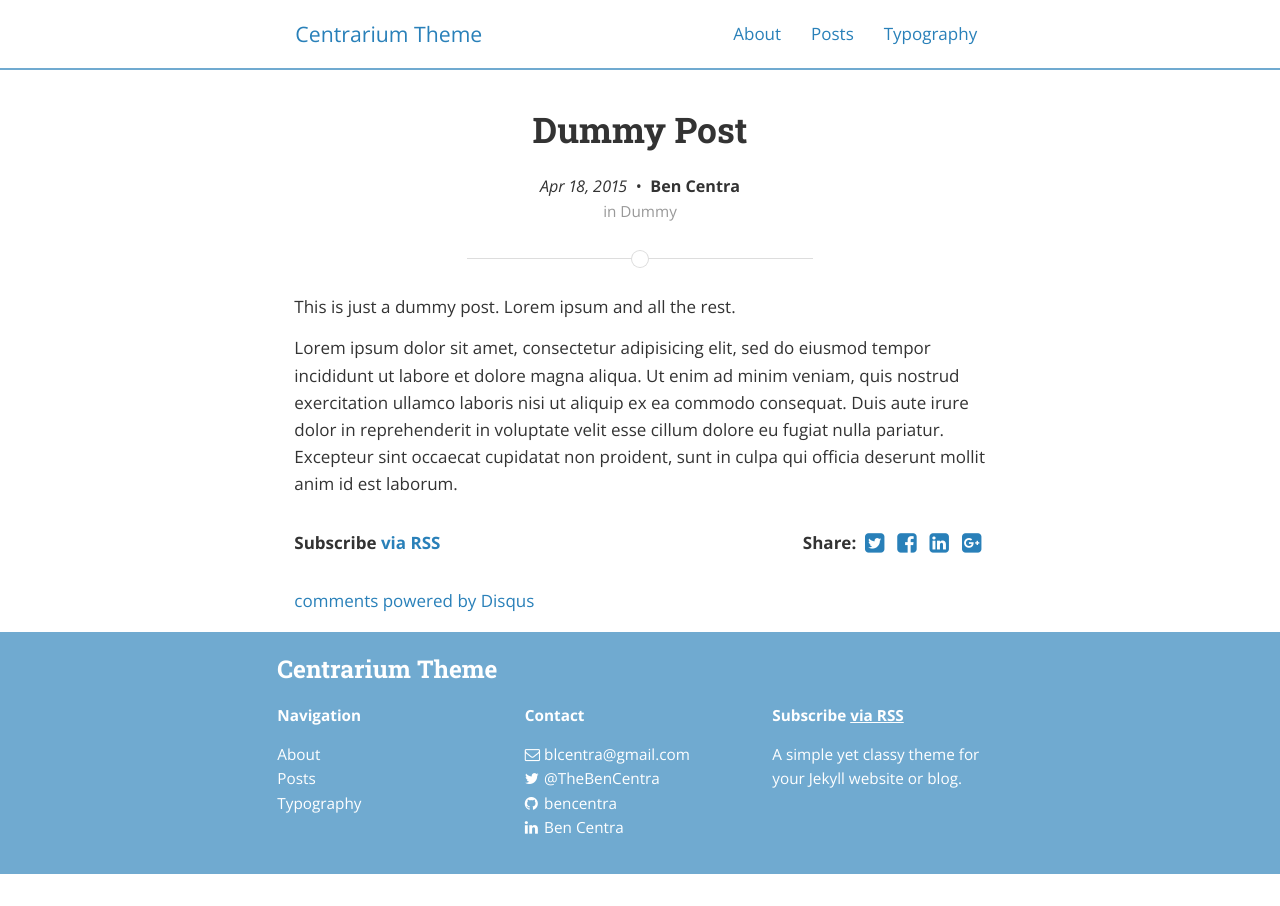
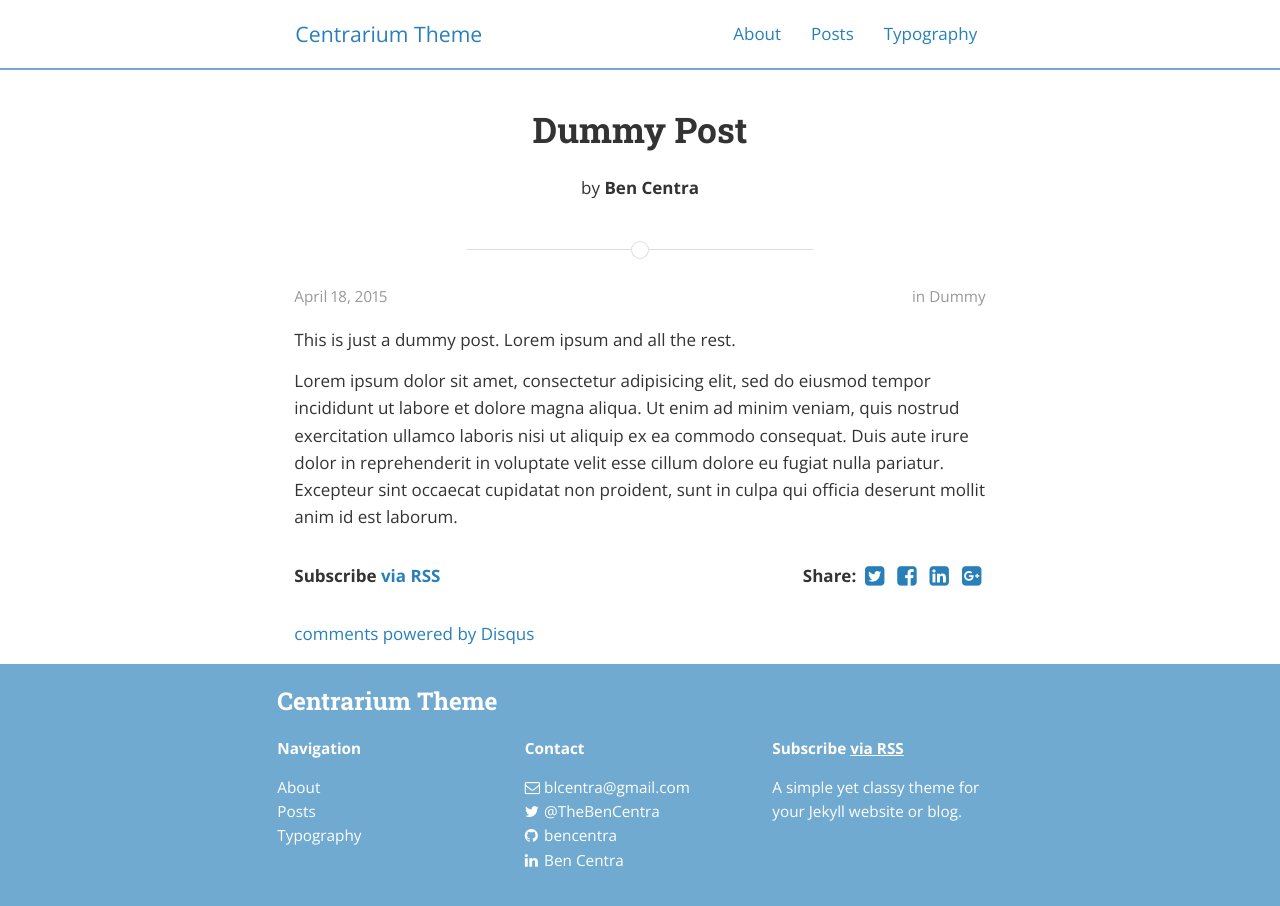
Before and after one commit to bencentra/centrarium, a Jekyll site: the page built from _posts/2015-04-18-dummy.markdown, in a window 1280 px wide. Built offline with Jekyll 4.4.1, drawn with Linux system fonts in a browser that asks for light colours; nearby versions of some CDN libraries; comment, search, counter and statistics services are not loaded; a style sheet for code colours, icons or effects is not loaded.

Commit message:
improved headers for index.html, posts, and pages

```diff
--- a/_layouts/post.html
+++ b/_layouts/post.html
@@ -1,16 +1,23 @@
 ---
 layout: default
 ---
-<div class="wrapper">
 <div class="post">
 
-<header class="post-header">
-  <h1 class="post-title">{{ page.title }}</h1>
-  <div class="post-info"><em>{{ page.date | date: "%b %-d, %Y" }}</em>&nbsp;{% if page.author %} • &nbsp;<strong>{{ page.author }}</strong>{% endif %}</div>
-  {% if page.categories %}<p class="post-meta">in {% for cat in page.categories %}{{ cat }}{% if forloop.last == false %}, {% endif %}{% endfor %}{% endif %}</p>
-</header>
+<div class="post-header-container {% if page.cover %}has-cover{% endif %}" {% if page.cover %}style="background-image: url(/{{ page.cover }});"{% endif %}>
+	<header class="post-header">
+		<h1 class="title">{{ page.title }}</h1>
+		<p class="info">by <strong>{{ page.author }}</strong></p>
+	</header>
+</div>
 
-{% include page_divider.html %}
+<div class="wrapper">
+
+{% unless page.cover %} {% include page_divider.html %} {% endunless %}
+
+<section class="post-meta">
+	<div class="post-date">{{ page.date | date: "%B %-d, %Y" }}</div>
+	<div class="post-categories">{% if page.categories %}in {% for cat in page.categories %}{{ cat | capitalize }}{% if forloop.last == false %}, {% endif %}{% endfor %}{% endif %}</div>
+</section>
 
 <article class="post-content">
   {{ content }}
--- a/_sass/_layout.scss
+++ b/_sass/_layout.scss
@@ -28,6 +28,24 @@ code {
 
 pre code.hljs {
 	font-size: modular-scale(-1);
+}
+
+.has-cover {
+	color: $white;
+	text-align: center;
+	text-shadow: 0 2px rgba(0,0,0,0.33);
+	background-position: 50% 50%;
+	background-size: cover;
+	padding: 6em 1em !important;
+	.title {
+		font-size: modular-scale(6);
+	}
+	.info, .subtitle {
+		font-size: modular-scale(1);
+	}
+	@include media($tablet) {
+		padding: 9em 1em !important;
+	}
 }
 
 .page-divider {
@@ -156,26 +174,20 @@ pre code.hljs {
 	/*
 	*	index.html
 	*/
-	.post-list {
-		// @include span-columns(12);
-	}
-	.post-list-meta {
+	.post-meta {
+		@include outer-container;
+		// padding: 1em 0;
 		color: $medium-gray;
 		.post-date {
-			width: 50%;
-			float: left;
-			margin-right: 0;
+			@include span-columns(6);
+			text-align: left;
 			font-size: 0.9em;
 		}
 		.post-categories {
-			width: 50%;
-			float: right;
+			@include span-columns(6);
 			margin-right: 0;
 			text-align: right;
 			font-size: 0.9em;
-		}
-		hr {
-			@include clearfix;
 		}
 	}
 	.pagination {
@@ -189,19 +201,15 @@ pre code.hljs {
 		width: 100%;
 		padding: 3em 1em;
 		background-color: $highlight-color;
-		color: $white;
 		text-align: center;
-		text-shadow: 0 1px rgba(0,0,0,0.25);
-		background-position: 50% 50%;
-		background-size: cover;
 		.site-header {
-			@include outer-container;
-		}
-		.site-title {
-
-		}
-		.site-subtitle {
-			font-style: italic;
+			.title {
+				// font-size: modular-scale(6);
+			}
+			.subtitle {
+				font-style: italic;
+				// font-size: modular-scale(1);
+			}
 		}
 	}
 	img {
@@ -209,21 +217,28 @@ pre code.hljs {
 		margin: auto;
 		width: 90%;
 	}
-	.post-header {
-		margin: 1em 0 2em 0;
-		text-align: center;
-		.post-info {
-			font-size: 0.95em;
-		}
-		.post-meta {
-			color: $medium-gray;
-			font-size: 0.9em;
-		}
-	}
 	/*
 	*	Posts
 	*/
 	.post {
+		.post-header-container {
+			width: 100%;
+			padding: 2em 1em 1em 1em;
+			text-align: center;
+			.post-header {
+				// @include outer-container;
+				padding: 0 1em;
+				.title {
+					// font-size: modular-scale(6);
+				}
+				.info {
+					// font-size: modular-scale(1);
+				}
+			}
+		}
+		.post-meta {
+			padding-bottom: 1em;
+		}
 		.rss {
 			margin: 1em 0 0 0;
 			@include span-columns(12);
@@ -254,6 +269,10 @@ pre code.hljs {
 	*	Pages
 	*/
 	.page {
+		.post-header {
+			padding: 1em 1em 1em 1em;
+			text-align: center;
+		}
 		.posts-list {
 			@extend %default-ul;
 			li {
```
Also changed, not shown: _posts/2015-04-18-welcome-to-jekyll.markdown (+10 -4 lines), index.html (+6 -7 lines), 1 other file.
